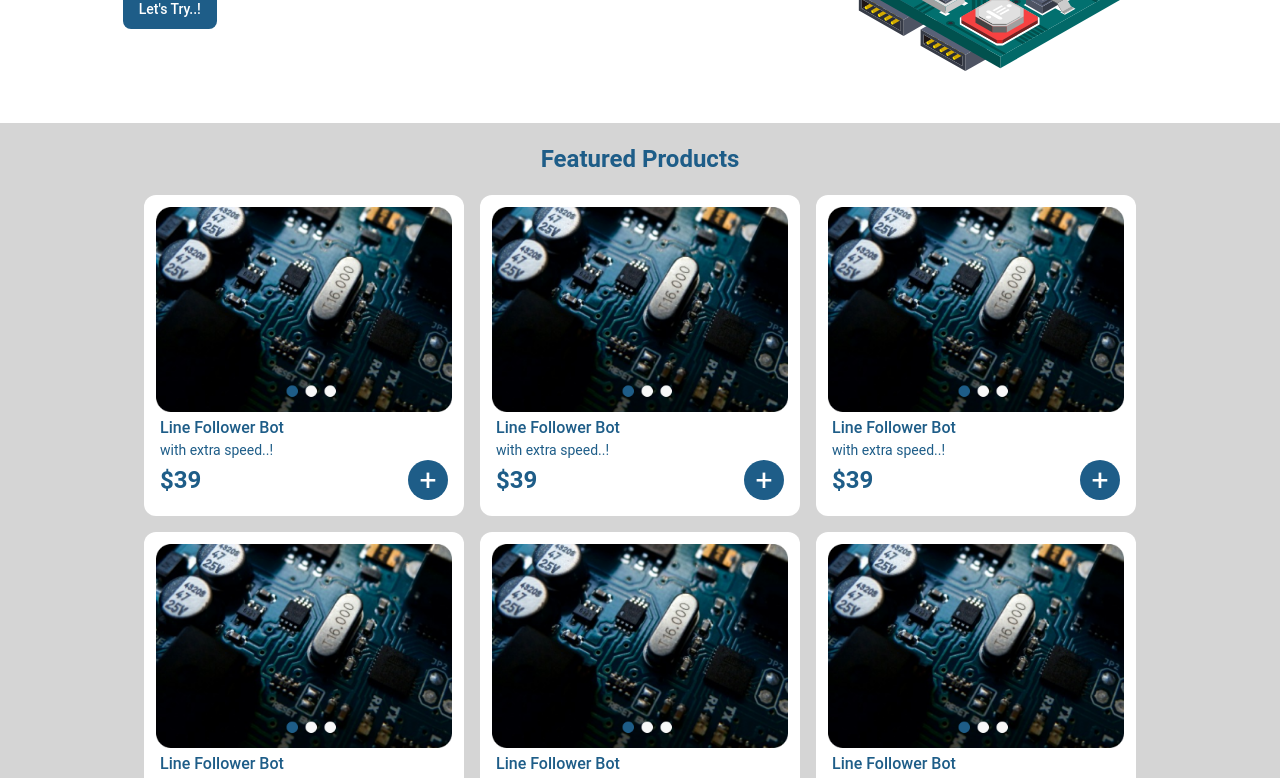
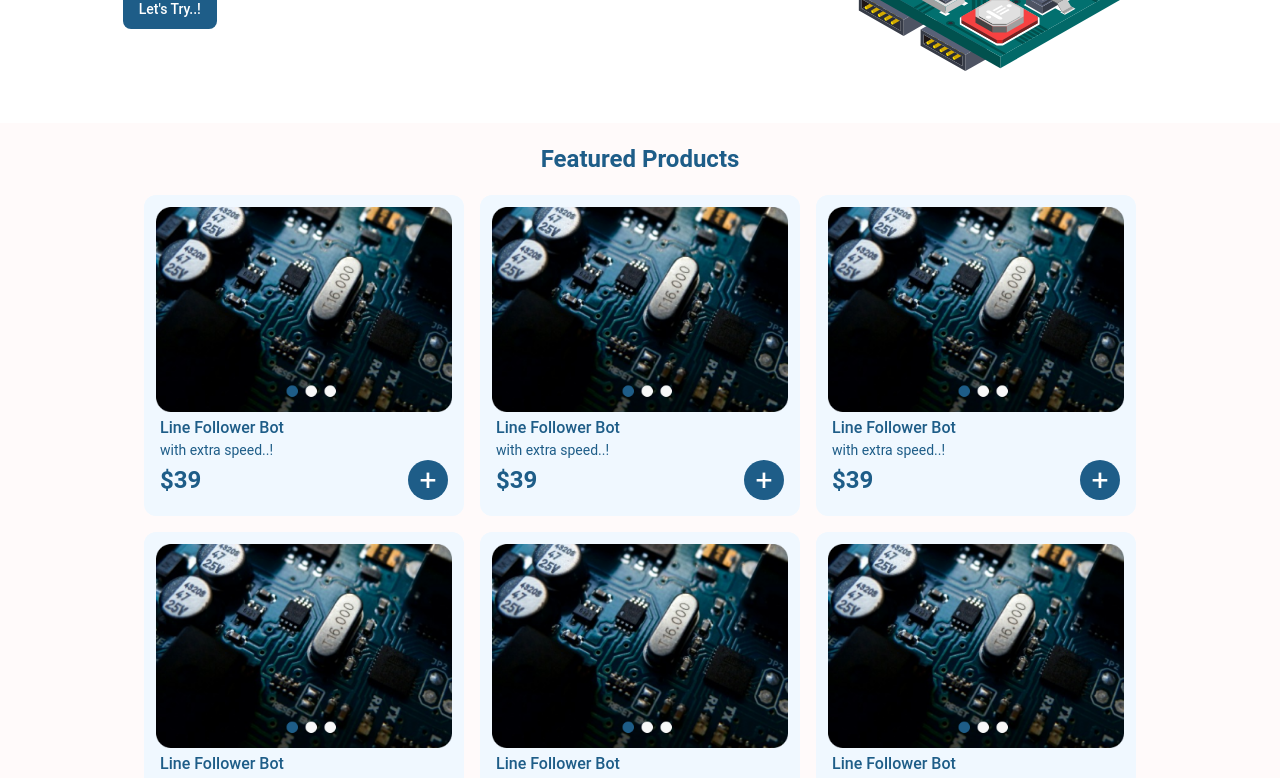
Before and after one commit to Rutvik49/NovaBotz, a React (Vite) app in the folder client/: page / in a window 1280 px wide. Shown: the part 380-1158 px from the top of the page. Built offline with nearby package versions, Linux system fonts and the light colour scheme.

Commit message:
style fixes.

```diff
--- a/client/src/components/ItemCard.jsx
+++ b/client/src/components/ItemCard.jsx
@@ -2,10 +2,10 @@ import React from "react";
 
 function ItemCard() {
   return (
-    <div className="bg-white rounded-xl sm:w-7/8 my-2 sm:mx-auto">
+    <div className="bg-aliceBlue rounded-xl sm:w-7/8 my-2 sm:mx-auto">
       <a href="#" className="flex flex-col p-3 justify-center">
         <div className="m-auto">
-          <img src="images/item_1.png" alt="" />
+          <img src="images/item_1.png" className="" alt="" />
         </div>
         <div className="p-1">
           <h2 className="font-medium text-mainBlue">Line Follower Bot</h2>
--- a/client/src/features/Home/index.jsx
+++ b/client/src/features/Home/index.jsx
@@ -39,7 +39,7 @@ function Home() {
           </div>
         </div>
       </div>
-      <div className="bg-bottomWhite">
+      <div className="bg-snowWhite">
         <div className="mt-5 mb-3">
           <h1 className="text-2xl text-center text-mainBlue font-semibold ">
             Featured Products
--- a/client/tailwind.config.js
+++ b/client/tailwind.config.js
@@ -6,6 +6,8 @@ export default {
       mainBlue: "#1e5d88",
       lightBlue: "#53dfe6",
       white: "#fff",
+      snowWhite: "#fffafa", // snow white
+      aliceBlue: "#f0f8ff", //alice blue
       btnText: "#333333",
       bottomWhite: "#d5d5d5",
       black: "#000",
```
